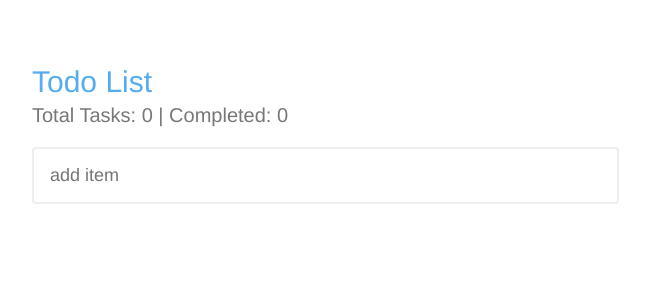
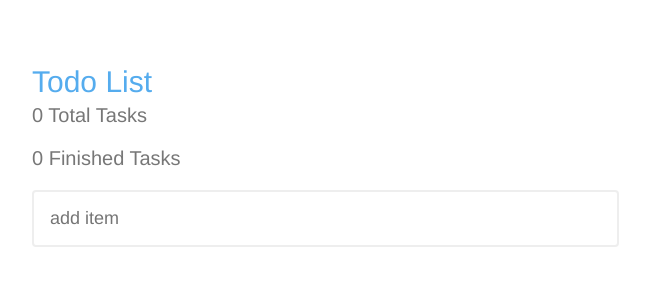
Before and after one commit to narulakeshav/react-checklist, a React (Create React App) app: page / in a window 1280 px wide. Shown: the top 300 px of the page, without its empty margins (318-968 px from the left). Built offline with nearby package versions, Linux system fonts and the light colour scheme.

Commit message:
Display tasks and completed tasks with correct format

```diff
--- a/src/App.js
+++ b/src/App.js
@@ -25,7 +25,8 @@ class App extends Component {
         return (
             <div className="App">
                 <h2>Todo List</h2>
-                <p>Total Tasks: {this.state.items.length} | Completed: {this.state.finishedItems}</p>
+                <p className="stats"><span>{this.state.items.length}</span>  Total Tasks</p>
+                <p className="stats"><span>{this.state.finishedItems} </span> Finished Tasks</p>
                 <AddItemBox addNewItem={this._addItem.bind(this)}/>
                 <ItemsList
                     items={this.state.items}
```
